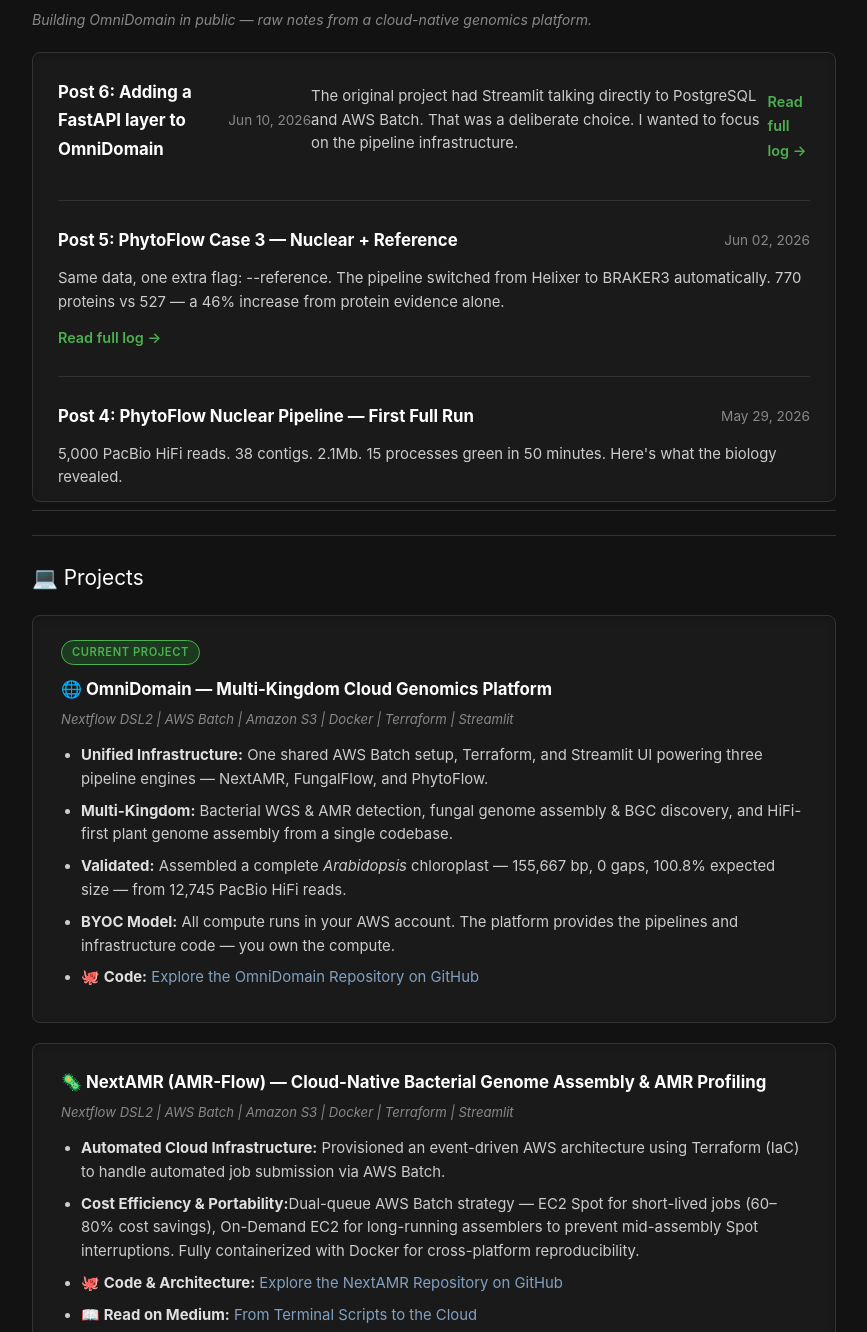
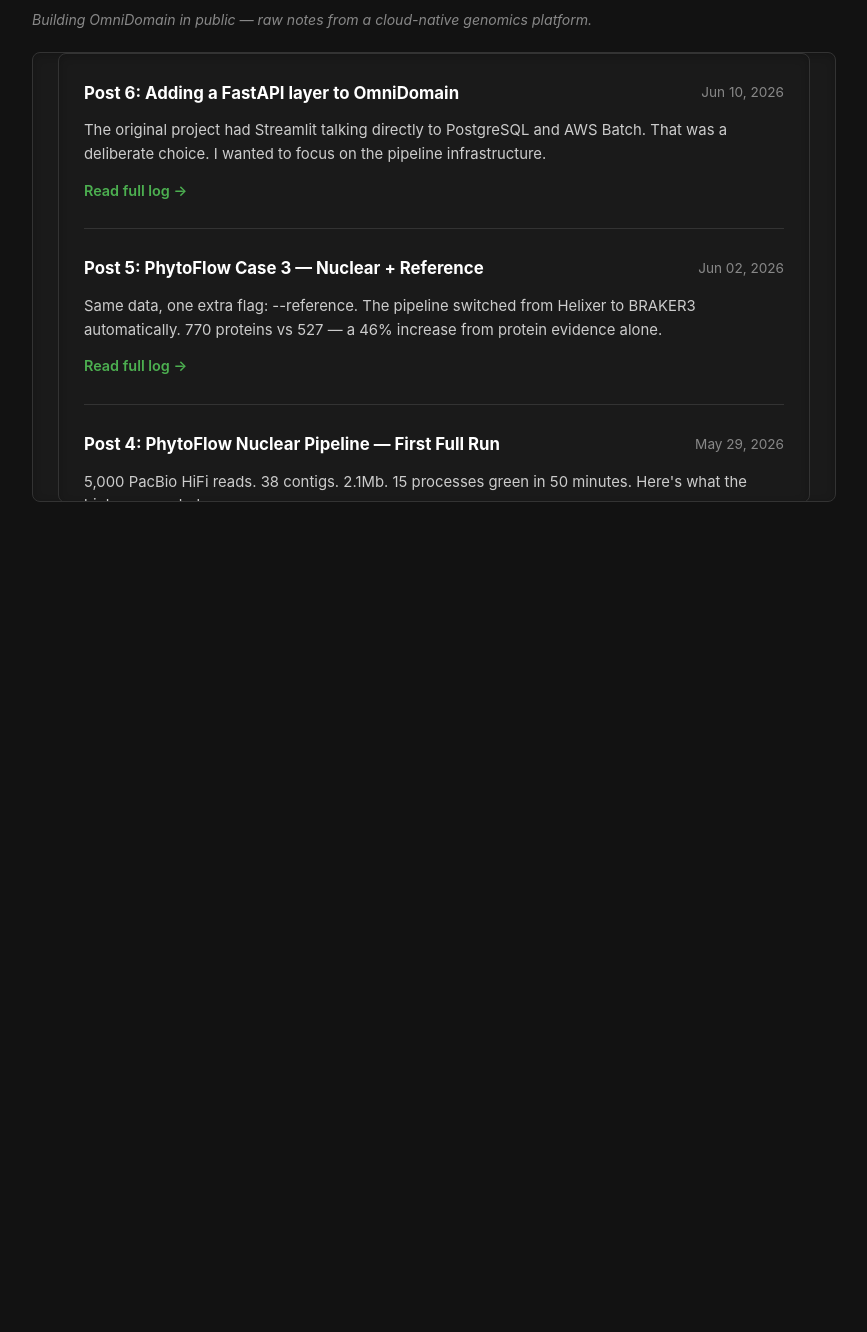
Before and after one commit to NaouelEldjouher/NaouelEldjouher.github.io, a Jekyll site: the page built from index.html, in a window 1280 px wide and 1400 px high, scrolled down 343 px, cut to the strip 0-1332 px from the top of the window. Shown: the whole strip, without its empty margins (206-1073 px from the left). Built offline with Jekyll 4.4.1, drawn with Linux system fonts in a browser that asks for light colours; after the commit the page ends 973 px from its top, so only the background shows below that; some of the changed text lies outside the part shown.

Commit message:
Update index.html

```diff
--- a/index.html
+++ b/index.html
@@ -220,14 +220,14 @@
   <div class="section-title">🧬 OmniDomain Build Logs</div>
   <div class="section-sub">Building OmniDomain in public — raw notes from a cloud-native genomics platform.</div>
   <div class="feed-container">
+  <div class="feed-container">
     <div class="feed-item">
       <div class="feed-header">
         <span class="feed-title">Post 6: Adding a FastAPI layer to OmniDomain</span>
         <span class="feed-date">Jun 10, 2026</span>
-    <div class="feed-body">The original project had Streamlit talking directly to PostgreSQL and AWS Batch. That was a deliberate choice. I wanted to focus on the pipeline infrastructure.</div>
+      </div> <div class="feed-body">The original project had Streamlit talking directly to PostgreSQL and AWS Batch. That was a deliberate choice. I wanted to focus on the pipeline infrastructure.</div>
       <a href="/2026-06-10-omnidomain-day-6/" class="read-more">Read full log &rarr;</a>
     </div>
-      </div>
      <div class="feed-item">
       <div class="feed-header">
         <span class="feed-title">Post 5: PhytoFlow Case 3 — Nuclear + Reference</span>
```
